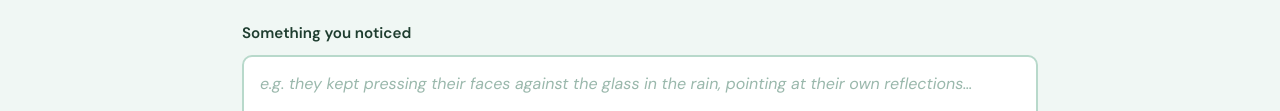
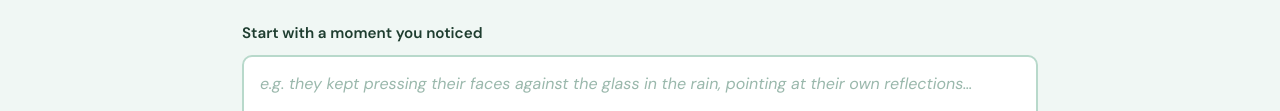
Before and after one commit to sherlinlee/spark, a website: page public/index.html in a window 1280 px wide. Shown: the part 485-596 px from the top of the page. Drawn offline with Linux system fonts and the light colour scheme.

Commit message:
Update index.html

```diff
--- a/public/index.html
+++ b/public/index.html
@@ -98,7 +98,7 @@
         <form id="spark-form" novalidate>
 
           <div class="field">
-            <label for="observation">Something you noticed</label>
+            <label for="observation">Start with a moment you noticed</label>
             <textarea
               id="observation"
               name="observation"
```
